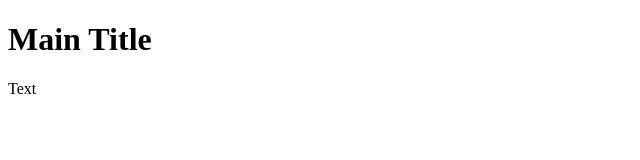
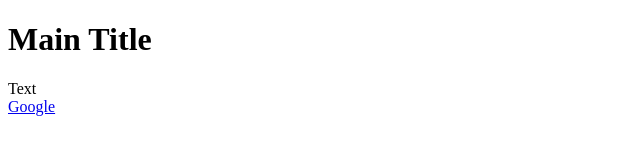
Before and after one commit to Vladbf03/git-branches, a plain HTML site: page index.html in a window 1280 px wide. Shown: the full height of the page, 0-640 px from the left. Drawn offline with Linux system fonts and the light colour scheme.

Commit message:
Add footer with link

```diff
--- a/index.html
+++ b/index.html
@@ -8,5 +8,6 @@
 <body>
     <header><h1>Main Title</h1></header>
     <main>Text</main>
+    <footer><a href="http://google.com">Google</a></footer>
 </body>
 </html>
```
